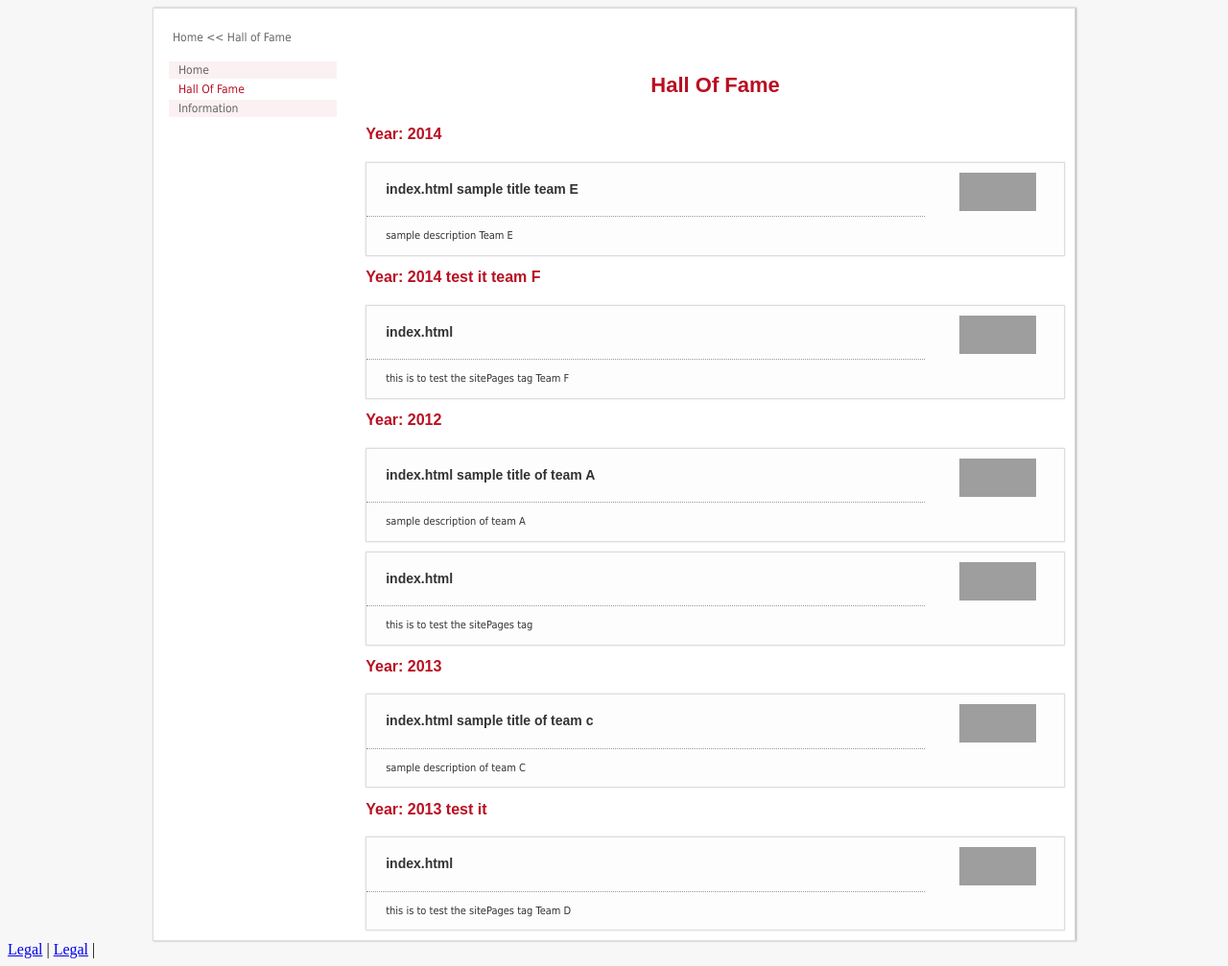
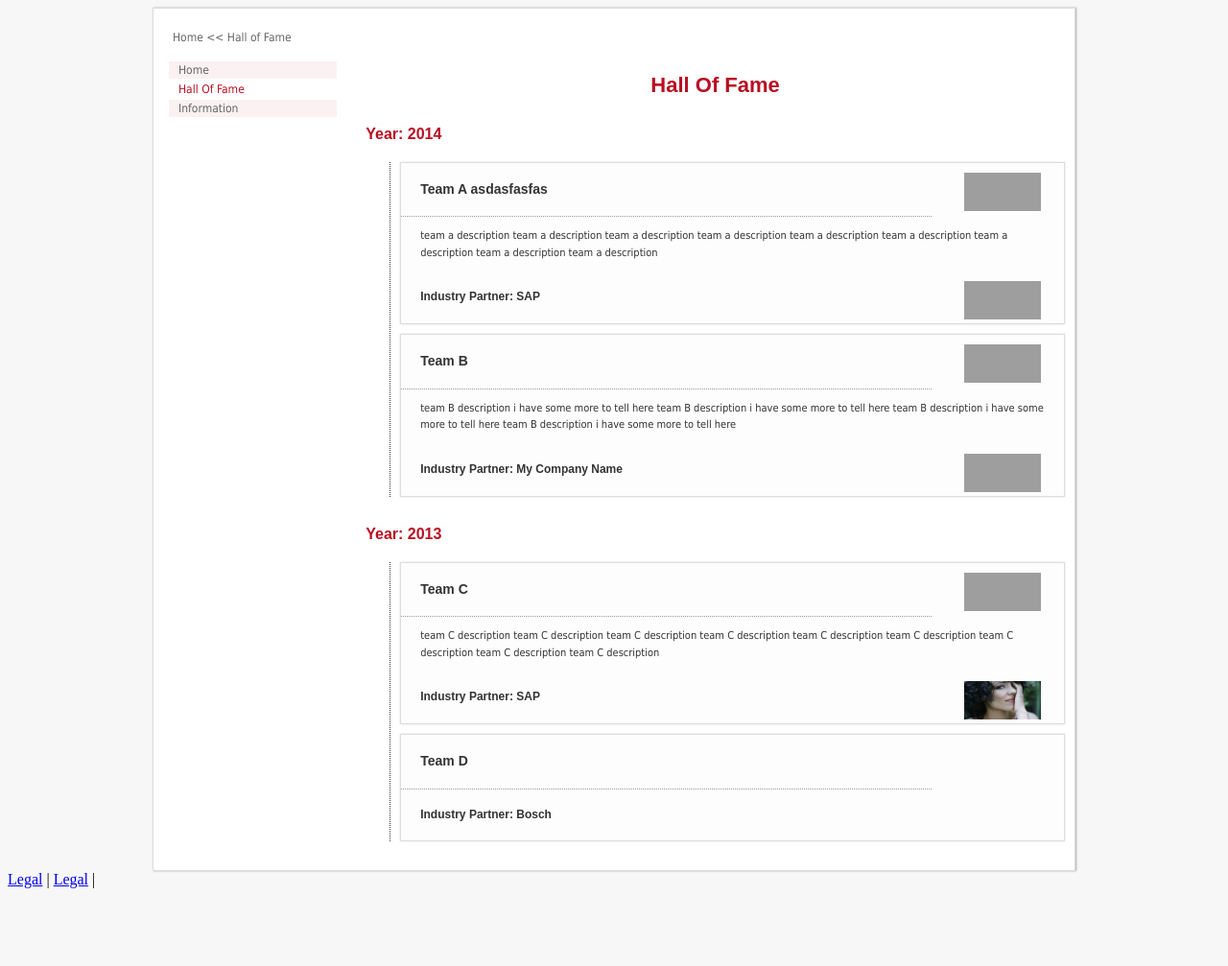
Before and after one commit to ankit09goyal/ankit09goyal.github.io, a Jekyll site: the page built from test.html, in a window 1280 px wide. Shown: the whole page at 96% size. Built offline with Jekyll 4.4.1, drawn with Linux system fonts in a browser that asks for light colours; after the commit the page ends 934 px from its top, so only the background shows below that; grey boxes are pictures that could not be loaded.

Commit message:
Update test.html

```diff
--- a/test.html
+++ b/test.html
@@ -1,4 +1,33 @@
 ---
-layout: testingLayout
+layout: halloffame
 identifier: 1
+projects:
+ - year: 2014
+   teams:
+    - name: Team A asdasfasfas
+      description: team a description team a description team a description team a description team a description team a description team a description team a description team a description
+      logo: http://upload.wikimedia.org/wikipedia/de/thumb/e/ee/Bosch-Logo.svg/800px-Bosch-Logo.svg.png
+      link: projects/2012/TeamA/
+      partnerIndustry: SAP
+      partnerIndustryLogo: http://npcloud.org/wp-content/uploads/2012/02/SAP-Logo.png
+    - name: Team B
+      description: team B description i have some more to tell here team B description i have some more to tell here team B description i have some more to tell here team B description i have some more to tell here
+      logo: http://upload.wikimedia.org/wikipedia/de/thumb/e/ee/Bosch-Logo.svg/800px-Bosch-Logo.svg.png
+      link: projects/2012/TeamA/
+      partnerIndustry: My Company Name
+      partnerIndustryLogo: http://npcloud.org/wp-content/uploads/2012/02/SAP-Logo.png
+ - year: 2013
+   teams:
+    - name: Team C
+      description: team C description team C description team C description team C description team C description team C description team C description team C description team C description
+      logo: http://upload.wikimedia.org/wikipedia/de/thumb/e/ee/Bosch-Logo.svg/800px-Bosch-Logo.svg.png
+      link:
+      partnerIndustry: SAP
+      partnerIndustryLogo: /projects/2012/TeamA/img/1.jpg
+    - name: Team D
+      description:
+      logo:
+      link:
+      partnerIndustry: Bosch
+      partnerIndustryLogo:
 ---
```
